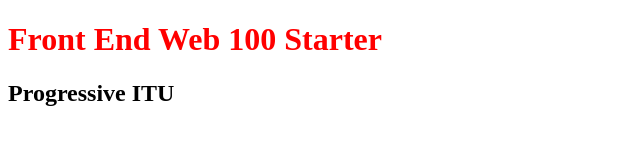
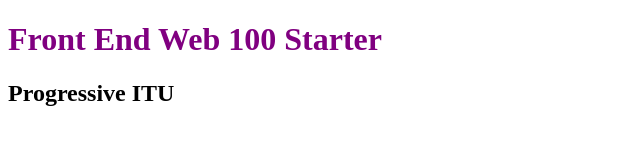
Before and after one commit to JakeLegendXIII/few100-mar2020, a website built with webpack: page src/index.html in a window 1280 px wide. Shown: the whole page, without its empty margins (0-640 px from the left). Built offline with nearby package versions, Linux system fonts and the light colour scheme.

Commit message:
nearly done day 1

```diff
--- a/src/index.ts
+++ b/src/index.ts
@@ -1,3 +1,3 @@
 
 import './styles.css';
-console.log('Ready to Party With Some TypeScript!');
+console.log('Ready to Party With Some TypeScript! Jake was here!');
--- a/src/styles.css
+++ b/src/styles.css
@@ -1,3 +1,3 @@
 h1 {
-    color:red;
+    color:purple;
 }
```
Also changed, not shown: spec/demo_with_typescript.spec.ts (+9 -2 lines).
